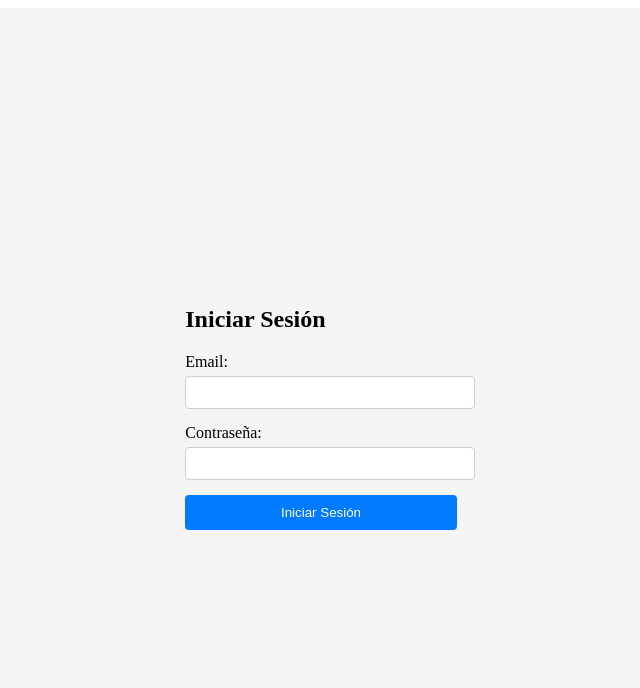
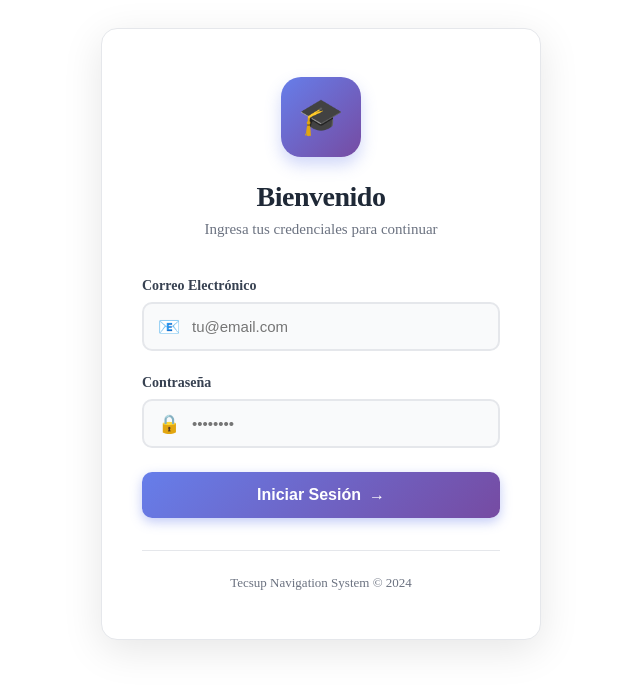
Before and after one commit to JhonKenma/Frontend-tecnav-admin, a React (Create React App) app: page /login in a window 1280 px wide. Shown: the top 688 px of the page, without its empty margins (319-959 px from the left). Built offline with nearby package versions, Linux system fonts and the light colour scheme; no server answers.

Commit message:
Update login page

```diff
--- a/src/pages/LoginPage.tsx
+++ b/src/pages/LoginPage.tsx
@@ -1,19 +1,306 @@
-// src/pages/LoginPage.tsx
-import React from 'react';
-import LoginForm from '../components/auth/LoginForm';
+// src/components/auth/LoginForm.tsx
+import React, { useState } from 'react';
+import { useAuth } from '../contexts/AuthContext';
+import { LoginCredentials } from '../types/auth.types';
 
-const LoginPage: React.FC = () => {
+const LoginForm: React.FC = () => {
+  const { login, isLoading } = useAuth();
+  const [credentials, setCredentials] = useState<LoginCredentials>({
+    email: '',
+    password: '',
+  });
+  const [error, setError] = useState<string>('');
+
+  const handleInputChange = (e: React.ChangeEvent<HTMLInputElement>) => {
+    const { name, value } = e.target;
+    setCredentials(prev => ({
+      ...prev,
+      [name]: value,
+    }));
+  };
+
+  const handleSubmit = async (e: React.FormEvent) => {
+    e.preventDefault();
+    setError('');
+
+    try {
+      await login(credentials);
+    } catch (error) {
+      setError('Credenciales inválidas. Por favor intenta nuevamente.');
+      console.error('Login error:', error);
+    }
+  };
+
   return (
     <div style={{
-      minHeight: '100vh',
-      display: 'flex',
-      alignItems: 'center',
-      justifyContent: 'center',
-      backgroundColor: '#f5f5f5',
+      width: '100%',
+      maxWidth: '440px',
+      margin: '0 auto',
+      padding: '20px'
     }}>
-      <LoginForm />
+      <div style={{
+        backgroundColor: '#ffffff',
+        borderRadius: '16px',
+        padding: '48px 40px',
+        boxShadow: '0 10px 40px rgba(0, 0, 0, 0.1)',
+        border: '1px solid #e5e7eb'
+      }}>
+        {/* Header */}
+        <div style={{ textAlign: 'center', marginBottom: '40px' }}>
+          <div style={{
+            width: '80px',
+            height: '80px',
+            margin: '0 auto 24px',
+            background: 'linear-gradient(135deg, #667eea 0%, #764ba2 100%)',
+            borderRadius: '20px',
+            display: 'flex',
+            alignItems: 'center',
+            justifyContent: 'center',
+            fontSize: '36px',
+            boxShadow: '0 8px 16px rgba(102, 126, 234, 0.3)'
+          }}>
+            🎓
+          </div>
+          <h2 style={{
+            margin: '0 0 8px 0',
+            fontSize: '28px',
+            fontWeight: '700',
+            color: '#1f2937',
+            letterSpacing: '-0.5px'
+          }}>
+            Bienvenido
+          </h2>
+          <p style={{
+            margin: 0,
+            fontSize: '15px',
+            color: '#6b7280'
+          }}>
+            Ingresa tus credenciales para continuar
+          </p>
+        </div>
+
+        <form onSubmit={handleSubmit}>
+          {/* Email Field */}
+          <div style={{ marginBottom: '24px' }}>
+            <label
+              htmlFor="email"
+              style={{
+                display: 'block',
+                marginBottom: '8px',
+                fontSize: '14px',
+                fontWeight: '600',
+                color: '#374151'
+              }}
+            >
+              Correo Electrónico
+            </label>
+            <div style={{ position: 'relative' }}>
+              <span style={{
+                position: 'absolute',
+                left: '16px',
+                top: '50%',
+                transform: 'translateY(-50%)',
+                fontSize: '18px',
+                color: '#9ca3af'
+              }}>
+                📧
+              </span>
+              <input
+                type="email"
+                id="email"
+                name="email"
+                value={credentials.email}
+                onChange={handleInputChange}
+                required
+                placeholder="tu@email.com"
+                style={{
+                  width: '100%',
+                  padding: '14px 16px 14px 48px',
+                  fontSize: '15px',
+                  border: '2px solid #e5e7eb',
+                  borderRadius: '10px',
+                  outline: 'none',
+                  transition: 'all 0.2s ease',
+                  backgroundColor: '#f9fafb',
+                  color: '#1f2937',
+                  boxSizing: 'border-box'
+                }}
+                onFocus={(e) => {
+                  e.target.style.borderColor = '#667eea';
+                  e.target.style.backgroundColor = '#ffffff';
+                  e.target.style.boxShadow = '0 0 0 3px rgba(102, 126, 234, 0.1)';
+                }}
+                onBlur={(e) => {
+                  e.target.style.borderColor = '#e5e7eb';
+                  e.target.style.backgroundColor = '#f9fafb';
+                  e.target.style.boxShadow = 'none';
+                }}
+              />
+            </div>
+          </div>
+
+          {/* Password Field */}
+          <div style={{ marginBottom: '24px' }}>
+            <label
+              htmlFor="password"
+              style={{
+                display: 'block',
+                marginBottom: '8px',
+                fontSize: '14px',
+                fontWeight: '600',
+                color: '#374151'
+              }}
+            >
+              Contraseña
+            </label>
+            <div style={{ position: 'relative' }}>
+              <span style={{
+                position: 'absolute',
+                left: '16px',
+                top: '50%',
+                transform: 'translateY(-50%)',
+                fontSize: '18px',
+                color: '#9ca3af'
+              }}>
+                🔒
+              </span>
+              <input
+                type="password"
+                id="password"
+                name="password"
+                value={credentials.password}
+                onChange={handleInputChange}
+                required
+                placeholder="••••••••"
+                style={{
+                  width: '100%',
+                  padding: '14px 16px 14px 48px',
+                  fontSize: '15px',
+                  border: '2px solid #e5e7eb',
+                  borderRadius: '10px',
+                  outline: 'none',
+                  transition: 'all 0.2s ease',
+                  backgroundColor: '#f9fafb',
+                  color: '#1f2937',
+                  boxSizing: 'border-box'
+                }}
+                onFocus={(e) => {
+                  e.target.style.borderColor = '#667eea';
+                  e.target.style.backgroundColor = '#ffffff';
+                  e.target.style.boxShadow = '0 0 0 3px rgba(102, 126, 234, 0.1)';
+                }}
+                onBlur={(e) => {
+                  e.target.style.borderColor = '#e5e7eb';
+                  e.target.style.backgroundColor = '#f9fafb';
+                  e.target.style.boxShadow = 'none';
+                }}
+              />
+            </div>
+          </div>
+
+          {/* Error Message */}
+          {error && (
+            <div style={{
+              padding: '12px 16px',
+              marginBottom: '24px',
+              backgroundColor: '#fef2f2',
+              border: '1px solid #fecaca',
+              borderRadius: '10px',
+              color: '#dc2626',
+              fontSize: '14px',
+              display: 'flex',
+              alignItems: 'center',
+              gap: '8px'
+            }}>
+              <span>⚠️</span>
+              <span>{error}</span>
+            </div>
+          )}
+
+          {/* Submit Button */}
+          <button
+            type="submit"
+            disabled={isLoading}
+            style={{
+              width: '100%',
+              padding: '14px',
+              fontSize: '16px',
+              fontWeight: '600',
+              background: isLoading
+                ? 'linear-gradient(135deg, #9ca3af 0%, #6b7280 100%)'
+                : 'linear-gradient(135deg, #667eea 0%, #764ba2 100%)',
+              color: '#ffffff',
+              border: 'none',
+              borderRadius: '10px',
+              cursor: isLoading ? 'not-allowed' : 'pointer',
+              transition: 'all 0.3s ease',
+              boxShadow: isLoading
+                ? 'none'
+                : '0 4px 12px rgba(102, 126, 234, 0.4)',
+              display: 'flex',
+              alignItems: 'center',
+              justifyContent: 'center',
+              gap: '8px'
+            }}
+            onMouseEnter={(e) => {
+              if (!isLoading) {
+                e.currentTarget.style.transform = 'translateY(-2px)';
+                e.currentTarget.style.boxShadow = '0 8px 20px rgba(102, 126, 234, 0.5)';
+              }
+            }}
+            onMouseLeave={(e) => {
+              if (!isLoading) {
+                e.currentTarget.style.transform = 'translateY(0)';
+                e.currentTarget.style.boxShadow = '0 4px 12px rgba(102, 126, 234, 0.4)';
+              }
+            }}
+          >
+            {isLoading ? (
+              <>
+                <span style={{
+                  display: 'inline-block',
+                  width: '16px',
+                  height: '16px',
+                  border: '2px solid #ffffff',
+                  borderTopColor: 'transparent',
+                  borderRadius: '50%',
+                  animation: 'spin 0.8s linear infinite'
+                }}></span>
+                Iniciando sesión...
+              </>
+            ) : (
+              <>
+                Iniciar Sesión
+                <span>→</span>
+              </>
+            )}
+          </button>
+        </form>
+
+        {/* Footer */}
+        <div style={{
+          marginTop: '32px',
+          paddingTop: '24px',
+          borderTop: '1px solid #e5e7eb',
+          textAlign: 'center'
+        }}>
+          <p style={{
+            margin: 0,
+            fontSize: '13px',
+            color: '#6b7280'
+          }}>
+            Tecsup Navigation System © 2024
+          </p>
+        </div>
+      </div>
+
+      <style>{`
+        @keyframes spin {
+          to { transform: rotate(360deg); }
+        }
+      `}</style>
     </div>
   );
 };
 
-export default LoginPage;
+export default LoginForm;
```
